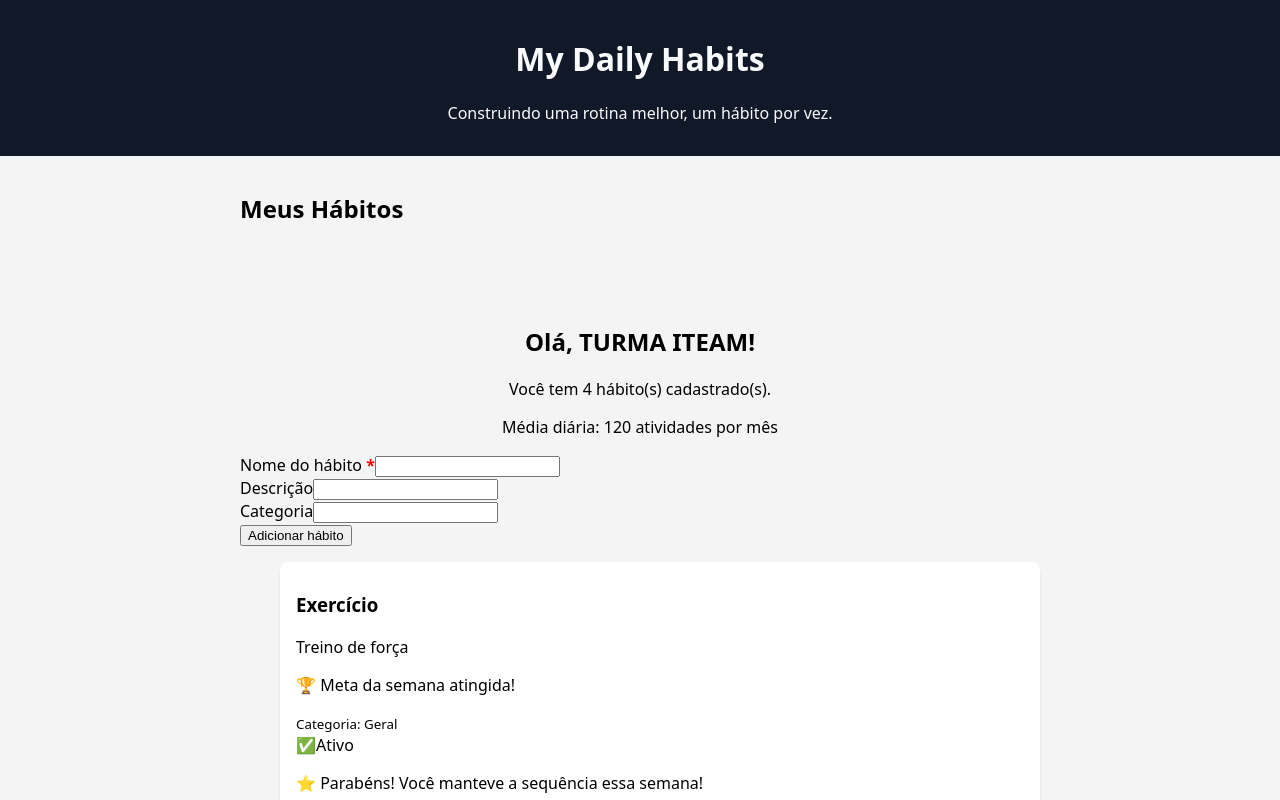
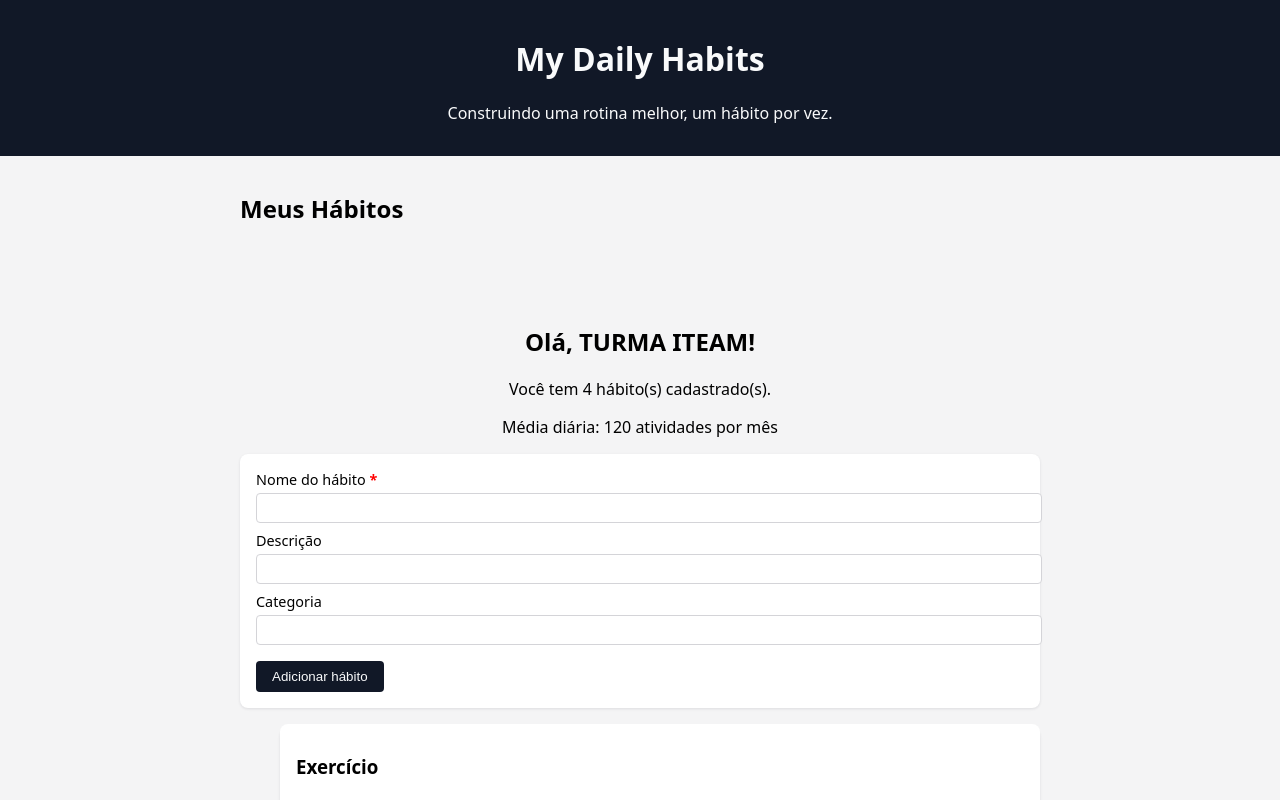
Before and after one commit to GuilhermeAlmeidadaLuz/my-daily-habits-modulo4-react-iteam, a React (Vite) app: page / in a window 1280 px wide. Shown: the top 800 px of the page. Built offline with nearby package versions, Linux system fonts and the light colour scheme.

Commit message:
style(component): add style by App.css to HabitList.jsx - exercise 3/7

```diff
--- a/src/App.css
+++ b/src/App.css
@@ -32,6 +32,38 @@ section {
   margin-bottom: 12px;
 }
 
+.habit-form {
+  background-color: #fff;
+  padding: 16px;
+  border-radius: 8px;
+  box-shadow: 0 1px 3px rgba(15, 23, 42, 0.1);
+  margin-bottom: 16px;
+}
+
+.habit-form label {
+  display: block;
+  margin-bottom: 8px;
+  font-size: 0.9rem;
+}
+
+.habit-form input {
+  width: 100%;
+  padding: 6px 8px;
+  margin-top: 4px;
+  border-radius: 4px;
+  border: 1px solid #d4d4d8;
+  font-size: 0.9rem;
+}
+
+.habit-form button {
+  margin-top: 8px;
+  padding: 8px 16px;
+  border-radius: 4px;
+  border: none;
+  background-color: #111827;
+  color: #f9fafb;
+  cursor: pointer;
+}
 /* Antigo layout (padrão vite): */
 
 /* #root {
```
